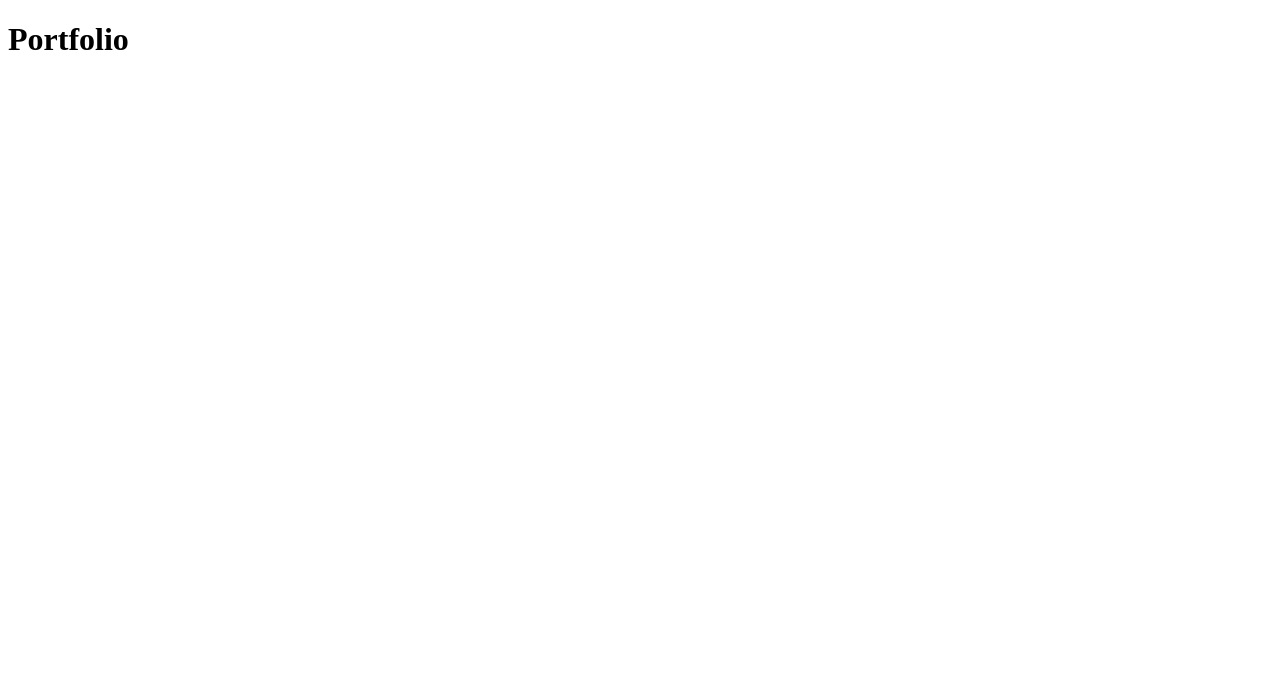
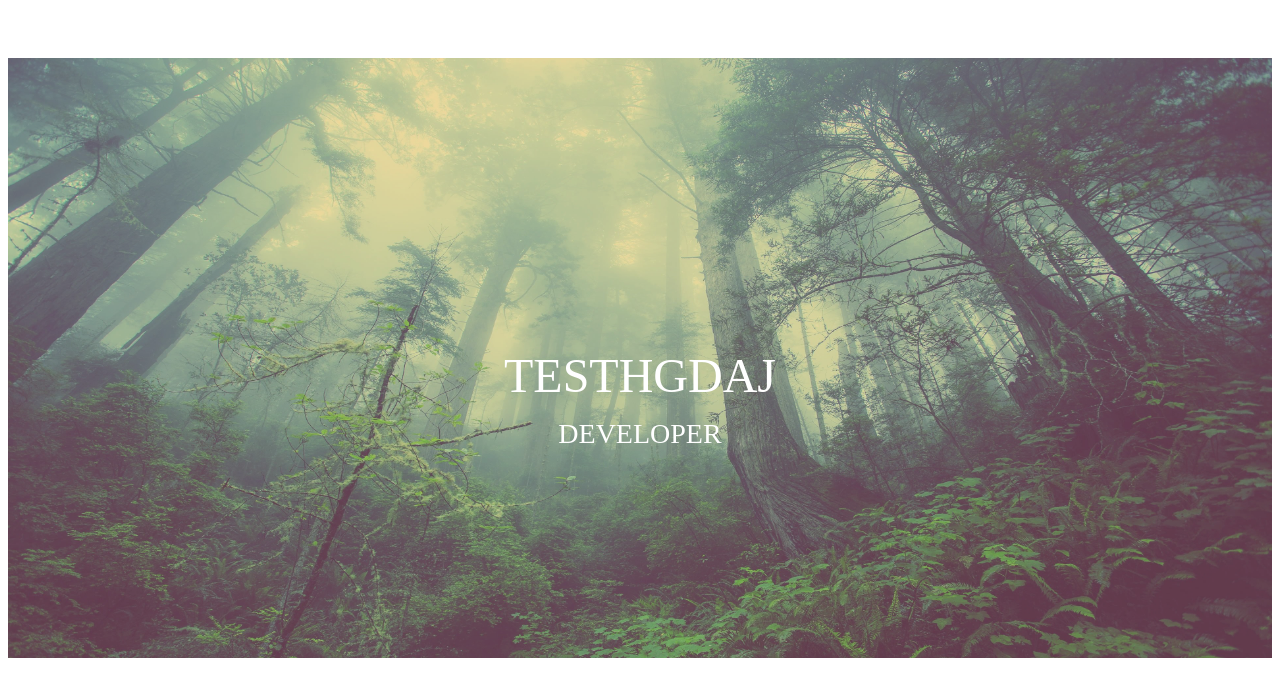
Before and after one commit to LinusNestorson/showroom, a React (Create React App) app: page / in a window 1280 px wide. Shown: the top 696 px of the page. Built offline with nearby package versions, Linux system fonts and the light colour scheme.

Commit message:
added text

```diff
--- a/src/Components_Main/Background.css
+++ b/src/Components_Main/Background.css
@@ -0,0 +1,7 @@
+.backgroundImg {
+  top: 50px;
+  position: absolute;
+  width: 100%;
+  height: 100%;
+  opacity: 0.8;
+}
--- a/src/Components_Main/Background.js
+++ b/src/Components_Main/Background.js
@@ -2,5 +2,7 @@ import React from "react";
 import "./Background.css";
 
 function Background() {
-  return;
+  return <img className="backgroundImg" src="forest.jpg"></img>;
 }
+
+export default Background;
--- /dev/null
+++ b/src/Components_Main/Textbox.css
@@ -0,0 +1,20 @@
+.textbox {
+  font-size: 3em;
+  text-transform: uppercase;
+  font-weight: 50;
+  color: white;
+}
+
+.developer {
+  font-size: 1.75em;
+  text-transform: uppercase;
+  font-weight: 50;
+  color: white;
+  margin-top: -25px;
+}
+
+.texts {
+  top: 50%;
+  position: absolute;
+  text-align: center;
+}
--- /dev/null
+++ b/src/Components_Main/Textbox.js
@@ -0,0 +1,13 @@
+import React from "react";
+import './Textbox.css'
+
+function Textbox() {
+    return (
+        <div className='texts'>
+            <h2 className='textbox'>Testhgdaj</h2>
+            <h3 className='developer'>Developer</h3>
+        </div>
+    )
+  }
+
+  export default Textbox;
--- a/src/Main.css
+++ b/src/Main.css
@@ -0,0 +1,7 @@
+.mainBackground {
+  width: 100%;
+  height: 600px;
+  position: relative;
+  display: flex;
+  justify-content: center;
+}
--- a/src/Main.js
+++ b/src/Main.js
@@ -1,6 +1,17 @@
 import React from "react";
+import Background from './Components_Main/Background.js'
+import './Main.css'
+import TextBox from './Components_Main/Textbox.js'
+
 
 function Main() {
-   return <h1>Portfolio</h1>
+   return (
+   <div className="mainBackground">
+       <Background />
+       <TextBox />
+   </div>
+   )
+
+
 }
 export default Main;
```
